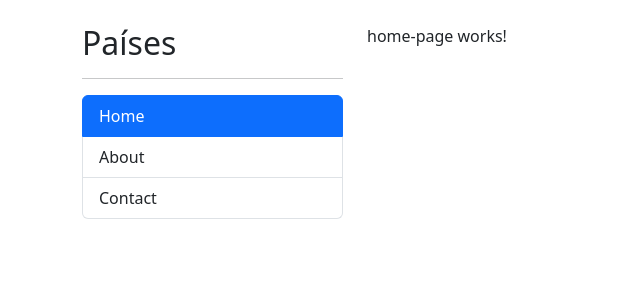
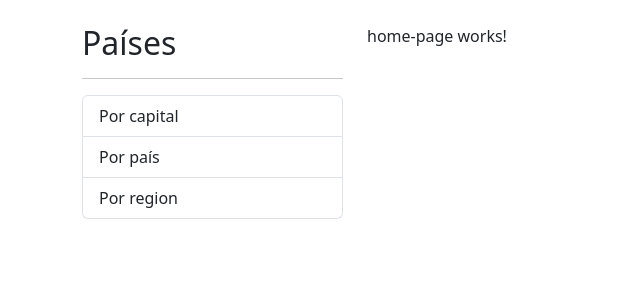
Before and after one commit to Mushachi/04-contryApp, an Angular app: page /home in a window 1280 px wide. Shown: the top 300 px of the page, without its empty margins (0-640 px from the left). Built offline with nearby package versions, Linux system fonts and the light colour scheme.

Commit message:
LazyLoad

```diff
--- a/src/app/app-routing.module.ts
+++ b/src/app/app-routing.module.ts
@@ -19,6 +19,10 @@ const routes: Routes = [
     component: ContactPageComponent
   },
   {
+    path: 'countries',
+    loadChildren: () => import('./countries/countries.module').then( m => m.CountriesModule )
+  },
+  {
     path: '**',
     redirectTo: 'home'
   },
--- a/src/app/shared/sidebar/sidebar.component.ts
+++ b/src/app/shared/sidebar/sidebar.component.ts
@@ -2,17 +2,29 @@ import { Component } from '@angular/core';
 import { RutasMenu } from '../interfaces/rutas-menu.interface';
 
 const Menus: RutasMenu[] = [
+  // {
+  //   nombre: 'Home',
+  //   url: 'home'
+  // },
+  // {
+  //   nombre: 'About',
+  //   url: 'about'
+  // },
+  // {
+  //   nombre: 'Contact',
+  //   url: 'contact'
+  // },
   {
-    nombre: 'Home',
-    url: 'home'
+    nombre: 'Por capital',
+    url: 'countries/by-capital'
   },
   {
-    nombre: 'About',
-    url: 'about'
+    nombre: 'Por país',
+    url: 'countries/by-country'
   },
   {
-    nombre: 'Contact',
-    url: 'contact'
+    nombre: 'Por region',
+    url: 'countries/by-region'
   },
 ];
 
```
